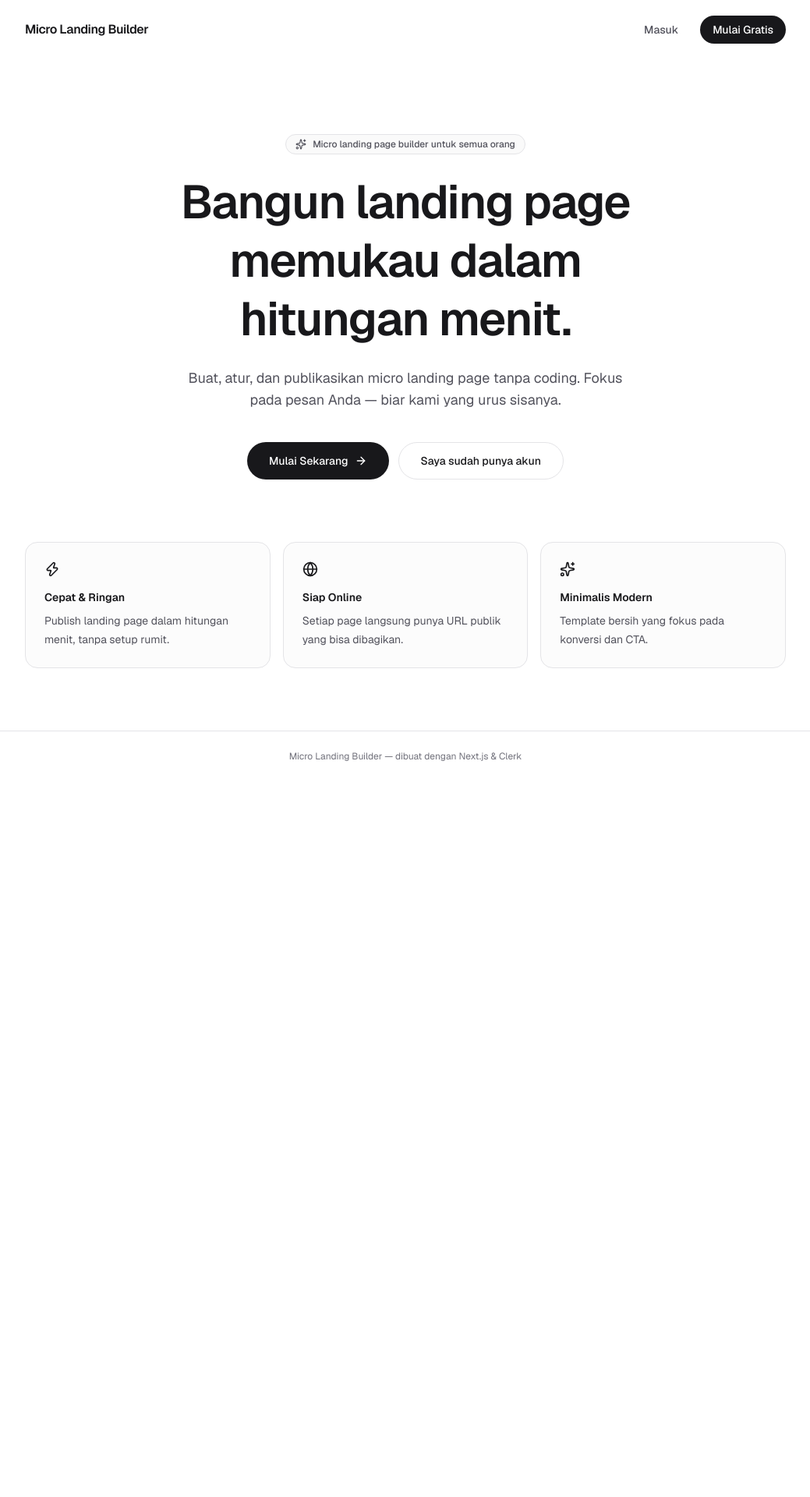
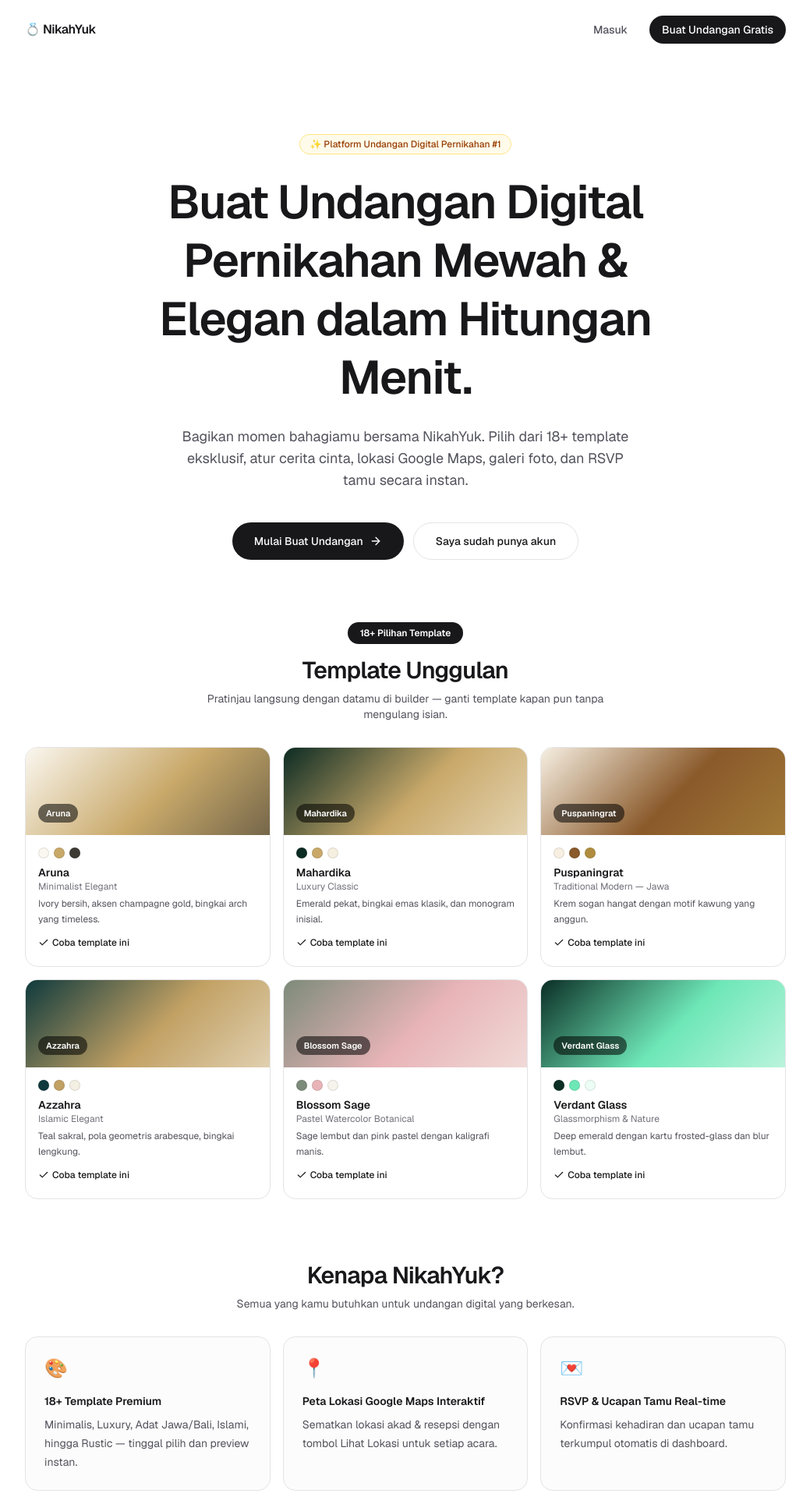
Before and after one commit to aldipirmansyah666/micro-landing-builder, a Next.js app: page / in a window 1280 px wide. Shown: the top 1920 px of the page at 78% size, without its empty margins (120-1159 px from the left). Before the commit the page ends 1002 px from the top, so only its background shows below. Built offline with nearby package versions, Linux system fonts and the light colour scheme; no server answers.

Commit message:
feat: rebrand landing page to NikahYuk

```diff
--- a/app/layout.tsx
+++ b/app/layout.tsx
@@ -14,8 +14,9 @@
 });
 
 export const metadata: Metadata = {
-  title: "Micro Landing Builder",
-  description: "Bangun micro landing page dalam hitungan menit.",
+  title: "NikahYuk — Buat Undangan Digital Pernikahan Mewah & Elegan",
+  description:
+    "Platform pembuat undangan digital pernikahan otomatis dengan 18+ pilihan template premium, musik latar, RSVP real-time, galeri foto, dan lokasi Google Maps.",
 };
 
 export default function RootLayout({ children }: LayoutProps<"/">) {
--- a/app/page.tsx
+++ b/app/page.tsx
@@ -1,23 +1,52 @@
 import Link from "next/link";
 import { Suspense } from "react";
 import { Show, UserButton } from "@clerk/nextjs";
-import { ArrowRight, Sparkles, Zap, Globe } from "lucide-react";
+import { ArrowRight, Check } from "lucide-react";
+import { TEMPLATE_REGISTRY } from "@/lib/templates";
+
+const FEATURED_IDS = [
+  "aruna",
+  "mahardika",
+  "puspaningrat",
+  "azzahra",
+  "blossom",
+  "verdant",
+];
+
+const featuredTemplates = FEATURED_IDS.map(
+  (id) => TEMPLATE_REGISTRY.find((t) => t.id === id) ?? TEMPLATE_REGISTRY[0]
+);
 
 const features = [
   {
-    icon: Zap,
-    title: "Cepat & Ringan",
-    description: "Publish landing page dalam hitungan menit, tanpa setup rumit.",
+    icon: "🎨",
+    title: "18+ Template Premium",
+    description:
+      "Minimalis, Luxury, Adat Jawa/Bali, Islami, hingga Rustic — tinggal pilih dan preview instan.",
   },
   {
-    icon: Globe,
-    title: "Siap Online",
-    description: "Setiap page langsung punya URL publik yang bisa dibagikan.",
+    icon: "📍",
+    title: "Peta Lokasi Google Maps Interaktif",
+    description:
+      "Sematkan lokasi akad & resepsi dengan tombol Lihat Lokasi untuk setiap acara.",
   },
   {
-    icon: Sparkles,
-    title: "Minimalis Modern",
-    description: "Template bersih yang fokus pada konversi dan CTA.",
+    icon: "💌",
+    title: "RSVP & Ucapan Tamu Real-time",
+    description:
+      "Konfirmasi kehadiran dan ucapan tamu terkumpul otomatis di dashboard.",
+  },
+  {
+    icon: "💳",
+    title: "Amplop Digital & Rekening",
+    description:
+      "Terima tanda kasih via rekening bank/e-wallet dengan tombol salin sekali klik.",
+  },
+  {
+    icon: "🎵",
+    title: "Backsound Musik Kustom",
+    description:
+      "Upload atau tempel URL musik favorit sebagai latar undangan (khusus PRO).",
   },
 ];
 
@@ -27,16 +56,16 @@
       {/* Navbar */}
       <header className="mx-auto flex w-full max-w-5xl items-center justify-between px-6 py-5">
         <Link href="/" className="text-base font-semibold tracking-tight">
-          Micro Landing Builder
+          💍 NikahYuk
         </Link>
         <nav className="flex items-center gap-3">
           <Suspense
             fallback={
               <Link
-                href="/sign-in"
+                href="/dashboard"
                 className="rounded-full bg-zinc-900 px-4 py-2 text-sm font-medium text-white dark:bg-zinc-50 dark:text-zinc-900"
               >
-                Masuk
+                Buat Undangan Gratis
               </Link>
             }
           >
@@ -48,10 +77,10 @@
                 Masuk
               </Link>
               <Link
-                href="/sign-up"
+                href="/dashboard"
                 className="rounded-full bg-zinc-900 px-4 py-2 text-sm font-medium text-white transition-colors hover:bg-zinc-700 dark:bg-zinc-50 dark:text-zinc-900 dark:hover:bg-zinc-200"
               >
-                Mulai Gratis
+                Buat Undangan Gratis
               </Link>
             </Show>
             <Show when="signed-in">
@@ -59,7 +88,7 @@
                 href="/dashboard"
                 className="rounded-full bg-zinc-900 px-4 py-2 text-sm font-medium text-white transition-colors hover:bg-zinc-700 dark:bg-zinc-50 dark:text-zinc-900 dark:hover:bg-zinc-200"
               >
-                Buka Dashboard
+                Buat Undangan Gratis
               </Link>
               <UserButton />
             </Show>
@@ -68,26 +97,27 @@
       </header>
 
       {/* Hero */}
-      <main className="mx-auto flex w-full max-w-5xl flex-1 flex-col items-center px-6 pb-20 pt-16 text-center sm:pt-24">
-        <span className="mb-6 inline-flex items-center gap-2 rounded-full border border-zinc-200 bg-zinc-50 px-3 py-1 text-xs font-medium text-zinc-600 dark:border-zinc-800 dark:bg-zinc-900 dark:text-zinc-400">
-          <Sparkles className="h-3.5 w-3.5" />
-          Micro landing page builder untuk semua orang
+      <main className="mx-auto flex w-full max-w-5xl flex-1 flex-col items-center px-6 pt-16 pb-20 text-center sm:pt-24">
+        <span className="mb-6 inline-flex items-center gap-2 rounded-full border border-amber-200 bg-amber-50 px-3 py-1 text-xs font-medium text-amber-800 dark:border-amber-900 dark:bg-amber-950 dark:text-amber-300">
+          ✨ Platform Undangan Digital Pernikahan #1
         </span>
-        <h1 className="max-w-2xl text-4xl font-semibold leading-tight tracking-tight sm:text-6xl">
-          Bangun landing page memukau dalam hitungan menit.
+        <h1 className="max-w-3xl text-4xl leading-tight font-semibold tracking-tight sm:text-6xl">
+          Buat Undangan Digital Pernikahan Mewah & Elegan dalam Hitungan Menit.
         </h1>
-        <p className="mt-6 max-w-xl text-base leading-7 text-zinc-600 dark:text-zinc-400 sm:text-lg">
-          Buat, atur, dan publikasikan micro landing page tanpa coding.
-          Fokus pada pesan Anda — biar kami yang urus sisanya.
+        <p className="mt-6 max-w-xl text-base leading-7 text-zinc-600 sm:text-lg dark:text-zinc-400">
+          Bagikan momen bahagiamu bersama NikahYuk. Pilih dari 18+ template
+          eksklusif, atur cerita cinta, lokasi Google Maps, galeri foto, dan
+          RSVP tamu secara instan.
         </p>
         <div className="mt-10 flex flex-col gap-3 sm:flex-row">
           <Suspense
             fallback={
               <Link
-                href="/sign-in"
-                className="inline-flex h-12 items-center justify-center rounded-full bg-zinc-900 px-7 text-sm font-medium text-white dark:bg-zinc-50 dark:text-zinc-900"
+                href="/dashboard"
+                className="inline-flex h-12 items-center justify-center gap-2 rounded-full bg-zinc-900 px-7 text-sm font-medium text-white dark:bg-zinc-50 dark:text-zinc-900"
               >
-                Mulai Sekarang
+                Mulai Buat Undangan
+                <ArrowRight className="h-4 w-4" />
               </Link>
             }
           >
@@ -96,7 +126,7 @@
                 href="/sign-up"
                 className="inline-flex h-12 items-center justify-center gap-2 rounded-full bg-zinc-900 px-7 text-sm font-medium text-white transition-colors hover:bg-zinc-700 dark:bg-zinc-50 dark:text-zinc-900 dark:hover:bg-zinc-200"
               >
-                Mulai Sekarang
+                Mulai Buat Undangan
                 <ArrowRight className="h-4 w-4" />
               </Link>
               <Link
@@ -111,33 +141,100 @@
                 href="/dashboard"
                 className="inline-flex h-12 items-center justify-center gap-2 rounded-full bg-zinc-900 px-7 text-sm font-medium text-white transition-colors hover:bg-zinc-700 dark:bg-zinc-50 dark:text-zinc-900 dark:hover:bg-zinc-200"
               >
-                Buka Dashboard
+                Mulai Buat Undangan
                 <ArrowRight className="h-4 w-4" />
               </Link>
             </Show>
           </Suspense>
         </div>
 
+        {/* Showcase template */}
+        <section className="mt-20 w-full text-center">
+          <span className="inline-flex items-center rounded-full bg-zinc-900 px-4 py-1.5 text-xs font-semibold text-white dark:bg-zinc-50 dark:text-zinc-900">
+            18+ Pilihan Template
+          </span>
+          <h2 className="mt-4 text-2xl font-semibold tracking-tight sm:text-3xl">
+            Template Unggulan
+          </h2>
+          <p className="mx-auto mt-2 max-w-lg text-sm text-zinc-600 dark:text-zinc-400">
+            Pratinjau langsung dengan datamu di builder — ganti template kapan
+            pun tanpa mengulang isian.
+          </p>
+          <div className="mt-8 grid w-full gap-4 text-left sm:grid-cols-2 lg:grid-cols-3">
+            {featuredTemplates.map((t) => (
+              <Link
+                key={t.id}
+                href="/dashboard"
+                className="group overflow-hidden rounded-2xl border border-zinc-200 transition-shadow hover:shadow-lg dark:border-zinc-800"
+              >
+                <div
+                  className="flex h-28 items-end p-4"
+                  style={{
+                    background: `linear-gradient(135deg, ${t.swatches[0]} 0%, ${t.swatches[1]} 55%, ${t.swatches[2]} 130%)`,
+                  }}
+                >
+                  <span className="rounded-full bg-black/55 px-2.5 py-1 text-[11px] font-semibold text-white backdrop-blur">
+                    {t.name}
+                  </span>
+                </div>
+                <div className="p-4">
+                  <div className="flex items-center gap-1.5">
+                    {t.swatches.map((c) => (
+                      <span
+                        key={c}
+                        aria-hidden
+                        className="h-3.5 w-3.5 rounded-full border border-black/10"
+                        style={{ backgroundColor: c }}
+                      />
+                    ))}
+                  </div>
+                  <p className="mt-2 text-sm font-semibold">{t.name}</p>
+                  <p className="text-xs text-zinc-500 dark:text-zinc-400">
+                    {t.category}
+                  </p>
+                  <p className="mt-1 line-clamp-2 text-xs leading-5 text-zinc-600 dark:text-zinc-400">
+                    {t.tagline}
+                  </p>
+                  <p className="mt-3 inline-flex items-center gap-1 text-xs font-medium text-zinc-900 group-hover:underline dark:text-zinc-100">
+                    <Check className="h-3.5 w-3.5" />
+                    Coba template ini
+                  </p>
+                </div>
+              </Link>
+            ))}
+          </div>
+        </section>
+
         {/* Features */}
-        <section className="mt-20 grid w-full gap-4 text-left sm:grid-cols-3">
+        <section className="mt-20 w-full text-center">
+          <h2 className="text-2xl font-semibold tracking-tight sm:text-3xl">
+            Kenapa NikahYuk?
+          </h2>
+          <p className="mx-auto mt-2 max-w-lg text-sm text-zinc-600 dark:text-zinc-400">
+            Semua yang kamu butuhkan untuk undangan digital yang berkesan.
+          </p>
+          <div className="mt-8 grid w-full gap-4 text-left sm:grid-cols-2 lg:grid-cols-3">
             {features.map((feature) => (
               <div
                 key={feature.title}
                 className="rounded-2xl border border-zinc-200 bg-zinc-50/50 p-6 dark:border-zinc-800 dark:bg-zinc-900/50"
               >
-              <feature.icon className="mb-4 h-5 w-5" />
-              <h2 className="text-sm font-semibold">{feature.title}</h2>
+                <p className="mb-4 text-2xl" aria-hidden>
+                  {feature.icon}
+                </p>
+                <h3 className="text-sm font-semibold">{feature.title}</h3>
                 <p className="mt-2 text-sm leading-6 text-zinc-600 dark:text-zinc-400">
                   {feature.description}
                 </p>
               </div>
             ))}
+          </div>
         </section>
       </main>
 
       {/* Footer */}
       <footer className="border-t border-zinc-200 py-6 text-center text-xs text-zinc-500 dark:border-zinc-800 dark:text-zinc-500">
-        Micro Landing Builder — dibuat dengan Next.js & Clerk
+        © 2026 NikahYuk. All rights reserved.
       </footer>
     </div>
   );
```
Lines whose indentation alone changed are shown as unchanged.
